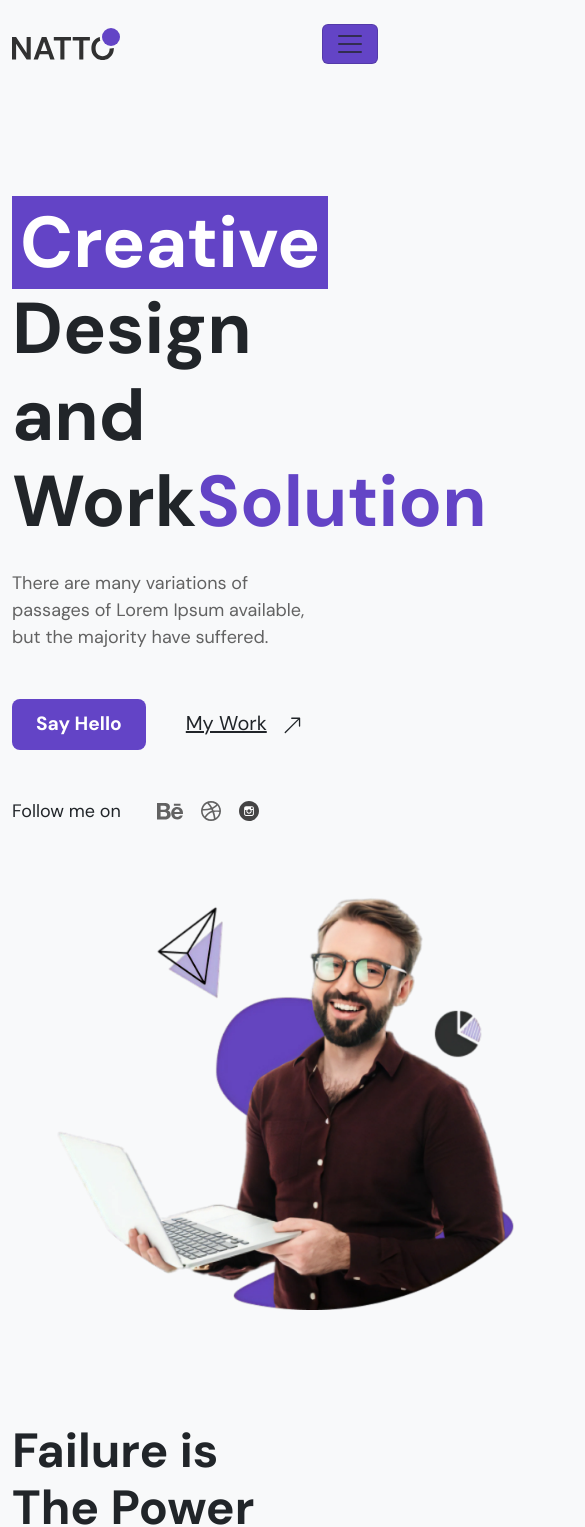
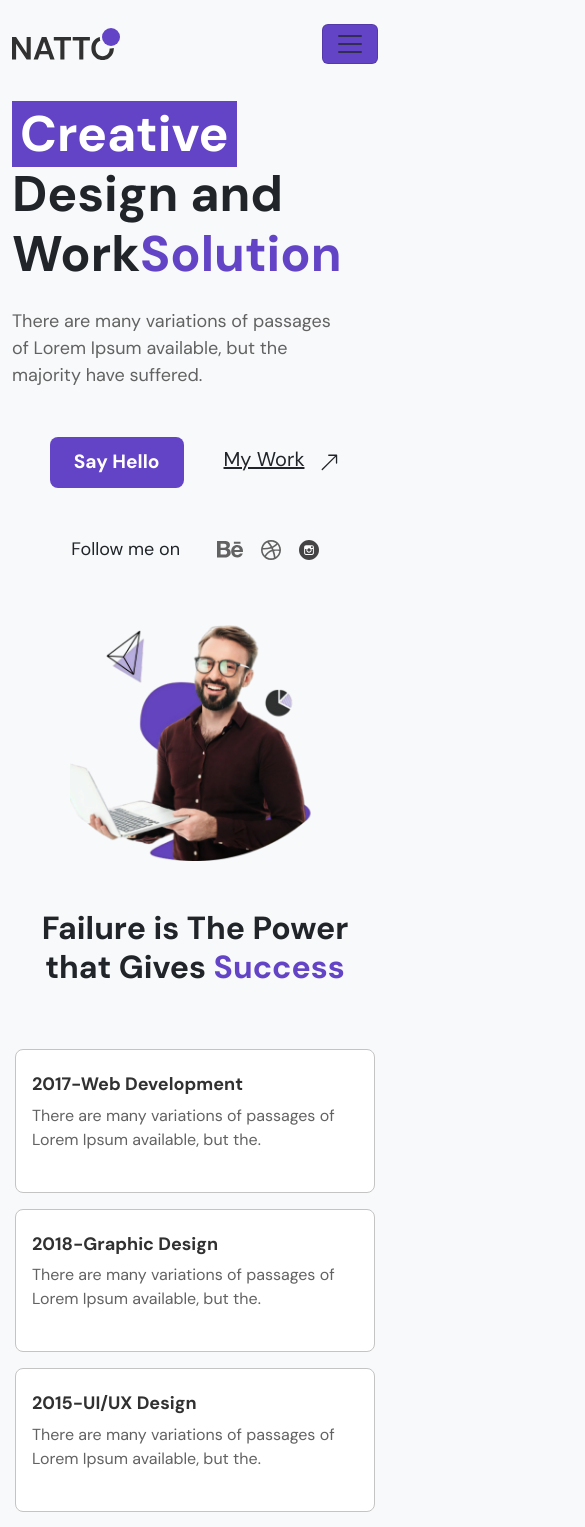
Before and after one commit to smanas1/portfolio, a Next.js app: page / in a window 390 px wide. Shown: the top 1527 px of the page, 585 px wide, since content can reach past the window. Built offline with nearby package versions, Linux system fonts and the light colour scheme; a web font is replaced by a local one.

Commit message:
md responsiv complete

```diff
--- a/src/app/style/_breakpoints.scss
+++ b/src/app/style/_breakpoints.scss
@@ -17,7 +17,7 @@
 
 $grid-breakpoints: (
   zero: 0,
-  xs: 400px,
+  xs: 575px,
   sm: 576px,
   md: 768px,
   lg: 992px,
--- a/src/app/style/hero.scss
+++ b/src/app/style/hero.scss
@@ -1,8 +1,14 @@
 .hero {
   margin-top: 8rem;
+  @include media-breakpoint-down(md) {
+    margin-top: 2rem;
+  }
   .hero-title {
     font-size: 4.5rem;
     font-weight: bold;
+    @include media-breakpoint-down(md) {
+      font-size: 50px;
+    }
     .creative {
       background-color: $main;
       color: $white;
@@ -17,8 +23,17 @@
     color: $gray;
     padding-right: 18%;
     margin-top: 1.5rem;
+    @include media-breakpoint-down(md) {
+      padding-right: 10%;
+    }
   }
+
   .hero-buttons {
+    @include media-breakpoint-down(md) {
+      display: flex;
+      justify-content: center;
+      align-items: center;
+    }
     svg {
       font-size: 1.3rem;
       margin-left: 15px;
@@ -45,6 +60,11 @@
     }
   }
   .social {
+    @include media-breakpoint-down(md) {
+      display: flex;
+      justify-content: center;
+      align-items: center;
+    }
     display: flex;
     svg {
       cursor: pointer;
@@ -64,3 +84,17 @@
     }
   }
 }
+.hero-image {
+  @include media-breakpoint-down(md) {
+    display: flex;
+    justify-content: center;
+    align-items: center;
+  }
+  img {
+    @include media-breakpoint-down(md) {
+      height: 250px !important;
+      width: 250px !important;
+      object-fit: cover;
+    }
+  }
+}
--- a/src/components/Agency/Agency.js
+++ b/src/components/Agency/Agency.js
@@ -42,8 +42,8 @@ const Agency = () => {
               <button>Say Hello</button>
             </div>
           </div>
-          <div className="col-lg-6">
-            <div className="agency-right">
+          <div className="col-lg-6 agency-right-row">
+            <div className="agency-right ">
               {agencyData.map((item, i) => (
                 <div
                   key={i}
--- a/src/components/Agency/agency.scss
+++ b/src/components/Agency/agency.scss
@@ -1,9 +1,20 @@
+.agency-right-row {
+  @include media-breakpoint-down(md) {
+  }
+}
 .agency {
+  margin-top: 100px;
+  margin-bottom: 100px;
+  @include media-breakpoint-down(md) {
+    margin-top: 0px;
+  }
   .agencyactive {
     margin-left: 50px;
+    @include media-breakpoint-down(md) {
+      margin-left: 0px;
+    }
   }
-  margin-top: 100px;
-  margin-bottom: 100px;
+
   .agency-right {
     .agency-card {
       height: 140px;
@@ -12,16 +23,48 @@
       align-items: center;
       border-radius: 8px;
       transition: 0.2s;
-      &:hover {
+      @include media-breakpoint-down(md) {
+        height: 200px;
+        padding: 30px 0px;
+        display: flex;
+        flex-direction: column;
+        justify-content: center;
+        align-items: center;
+        text-align: center;
+      }
+      h3 {
+        @include media-breakpoint-down(md) {
+          margin-top: 10px !important;
+        }
+      }
+    }
+
+    p {
+      @include media-breakpoint-down(md) {
+        padding-right: 0 !important;
+        padding-top: 10px;
       }
     }
   }
 
   .agency-left {
+    @include media-breakpoint-down(md) {
+      display: flex;
+      flex-direction: column;
+      justify-self: center;
+      align-items: center;
+    }
     margin-top: 100px;
+    @include media-breakpoint-down(md) {
+      margin-top: 0px;
+    }
     h2 {
       font-weight: bold;
       font-size: 2.5rem;
+      @include media-breakpoint-down(md) {
+        font-size: 2rem;
+        text-align: center;
+      }
       span {
         color: $main;
       }
@@ -29,6 +72,9 @@
     p {
       font-size: 1.125rem;
       color: $gray;
+      @include media-breakpoint-down(md) {
+        text-align: center;
+      }
     }
     button {
       font-weight: bold;
@@ -38,6 +84,9 @@
       border: none;
       background-color: $main;
       color: $white;
+      @include media-breakpoint-down(md) {
+        margin-bottom: 70px;
+      }
     }
   }
 }
--- a/src/components/Hero/Hero.js
+++ b/src/components/Hero/Hero.js
@@ -37,7 +37,7 @@ const Hero = () => {
             </div>
           </div>
           <div className="col-lg-6">
-            <div className="mt-5">
+            <div className="mt-5 hero-image">
               <Image width={600} src={heroimage} alt="ad" />
             </div>
           </div>
--- a/src/components/Member/member.scss
+++ b/src/components/Member/member.scss
@@ -1,7 +1,12 @@
 @import url("https://fonts.googleapis.com/css2?family=Grechen+Fuemen&display=swap");
 .member-left {
   position: relative;
-
+  img {
+    @include media-breakpoint-down(md) {
+      width: 100%;
+      height: 100%;
+    }
+  }
   .member-left-info {
     background-color: #6344c6;
     width: 241px;
@@ -25,18 +30,44 @@
       font-size: 1.25rem;
       font-weight: bold;
     }
+    @include media-breakpoint-down(md) {
+      border: none;
+      border-radius: 5px;
+      padding: 10px 0;
+      width: 100%;
+
+      height: fit-content;
+      top: 400px;
+      right: 0;
+    }
   }
 }
 .member-right {
+  @include media-breakpoint-down(md) {
+    display: flex;
+    justify-content: center;
+    align-items: center;
+    flex-direction: column;
+  }
   h2 {
     font-weight: bold;
     font-size: 2.5rem;
+    @include media-breakpoint-down(md) {
+      margin-top: 250px;
+      font-size: 2rem;
+      text-align: center;
+    }
     span {
       color: $main;
     }
   }
   p {
     color: $gray;
+    @include media-breakpoint-down(md) {
+      font-size: 1rem;
+      text-align: center;
+      padding-right: 0;
+    }
     font-size: 1.125rem;
     padding-right: 50px;
   }
@@ -49,10 +80,18 @@
     border-color: $main;
     border: 1px solid;
     background: none;
+    @include media-breakpoint-down(md) {
+      padding: 10px 25px;
+      font-size: 1rem;
+    }
   }
   .member-list {
     p {
       font-weight: bold;
+      @include media-breakpoint-down(md) {
+        font-size: 1rem;
+        text-align: center;
+      }
     }
     svg {
       font-size: 28px;
@@ -62,6 +101,9 @@
   }
   .member-counter {
     height: 100px;
+    @include media-breakpoint-down(md) {
+      height: 350px;
+    }
     h4 {
       span {
         font-weight: 400;
--- a/src/components/Partners/partner.scss
+++ b/src/components/Partners/partner.scss
@@ -3,6 +3,9 @@
     display: flex;
     justify-content: space-between;
     margin-top: 50px;
+    @include media-breakpoint-down(md) {
+      flex-direction: column;
+    }
   }
   .partner-list {
     border: 1px solid $border;
@@ -12,6 +15,9 @@
     align-items: center;
     padding: 70px;
     cursor: pointer;
+    @include media-breakpoint-down(md) {
+      margin-bottom: 10px;
+    }
     border-radius: 2px;
     h3 {
       margin-top: 20px;
@@ -21,6 +27,9 @@
   h2 {
     text-align: center;
     font-size: 2.625rem;
+    @include media-breakpoint-down(md) {
+      font-size: 1.625rem;
+    }
     font-weight: bold;
   }
 }
--- a/src/components/Slide/slide.scss
+++ b/src/components/Slide/slide.scss
@@ -1,5 +1,8 @@
 .slider-top {
   margin-top: 100px;
+  @include media-breakpoint-down(md) {
+    margin-top: 30px;
+  }
   display: flex;
   flex-direction: column;
   justify-content: center;
@@ -14,6 +17,10 @@
     width: 689px;
     margin-top: 20px;
     margin-bottom: 20px;
+    @include media-breakpoint-down(md) {
+      width: 100%;
+      font-size: 1rem;
+    }
   }
 }
 
@@ -23,10 +30,10 @@
   display: flex;
 }
 .slick-list {
-  padding: 20px !important;
 }
 .slide-item {
   padding: 10px;
+  margin: 0px 30px;
   background-color: #fff !important;
   .card-body {
     padding: 0;
--- a/src/components/Subscribe/subscribe.scss
+++ b/src/components/Subscribe/subscribe.scss
@@ -7,8 +7,15 @@
   align-items: center;
   border-radius: 8px;
   margin-bottom: 100px;
+  padding-bottom: 50px;
+  @include media-breakpoint-down(md) {
+    width: 100%;
+    margin: 10px;
+    flex-direction: column;
+  }
   .subscribe-inputs {
     position: relative;
+
     padding-right: 35px;
     button {
       border: none;
@@ -24,6 +31,11 @@
       svg {
         margin-bottom: 5px;
       }
+      @include media-breakpoint-down(md) {
+        height: 35px;
+        width: 55px;
+        top: 3px;
+      }
     }
     input {
       height: 60px;
@@ -33,16 +45,33 @@
       padding-left: 20px;
       outline: none;
       font-size: 23px;
+      @include media-breakpoint-down(md) {
+        height: 40px;
+        width: 100%;
+        border: none;
+        font-size: 18px;
+        border-radius: 5px;
+        right: 0;
+        top: 5px;
+      }
     }
   }
   .subscribe-content-wrapper {
     padding: 50px;
+    @include media-breakpoint-down(md) {
+      padding: 20px;
+      width: 100%;
+    }
   }
   h2 {
     font-weight: bold;
     color: $white;
     width: 405px;
     font-size: 3rem;
+    @include media-breakpoint-down(md) {
+      width: 100%;
+      font-size: 2rem;
+    }
   }
   p {
     font-style: 1.125rem;
@@ -50,5 +79,9 @@
     margin-top: 20px;
     width: 400px;
     font-family: "Open Sans", sans-serif !important;
+    @include media-breakpoint-down(md) {
+      width: 100%;
+      font-size: 1rem;
+    }
   }
 }
--- a/src/components/Sucess/Sucess.js
+++ b/src/components/Sucess/Sucess.js
@@ -42,7 +42,7 @@ const Sucess = () => {
                 Failure is The Power that Gives <span>Success</span>
               </h3>
             </div>
-            <div className="row gap-3 mt-5">
+            <div className="row gap-3 mt-5 sucess-box">
               {sucessData.map((item, i) => (
                 <div
                   onClick={() => toggleActive(item, i)}
--- a/src/components/Sucess/sucess.scss
+++ b/src/components/Sucess/sucess.scss
@@ -1,4 +1,15 @@
 .sucess {
+  margin-top: 7rem;
+  margin-bottom: 5rem;
+  @include media-breakpoint-down(md) {
+    margin-top: 3rem;
+    margin-bottom: 3rem;
+  }
+  .sucess-box {
+    @include media-breakpoint-down(md) {
+      padding: 15px;
+    }
+  }
   .active {
     background-color: $main !important;
 
@@ -9,12 +20,16 @@
       color: $white !important;
     }
   }
-  margin-top: 7rem;
-  margin-bottom: 5rem;
+
   .sucess-title h3 {
     font-size: 3rem;
     font-weight: bold;
     margin-right: 5rem;
+    @include media-breakpoint-down(md) {
+      margin-right: 0;
+      text-align: center;
+      font-size: 2rem;
+    }
     span {
       color: $main;
     }
@@ -43,6 +58,13 @@
   // Left
 
   .sucess-left {
+    @include media-breakpoint-down(md) {
+      display: flex;
+      text-align: center;
+      flex-direction: column;
+      justify-content: center;
+      align-items: center;
+    }
     button {
       color: $main;
       font-weight: bold;
@@ -56,12 +78,19 @@
     p {
       font-size: 1.125rem;
       color: $gray;
-      width: 470px;
+      @include media-breakpoint-down(md) {
+        padding-right: 10px;
+      }
+      padding-right: 145px;
     }
     .sucess-left-p {
+      @include media-breakpoint-down(md) {
+        margin-top: 30px;
+      }
       border-left: 2px solid $main;
       height: 80px;
       padding-left: 0.825rem;
+
       button {
         font-weight: bold;
         font-size: 1.2rem;
@@ -76,9 +105,11 @@
     .sucess-left-data {
       margin-top: 160px;
       margin-left: 0.825rem;
-
-      p {
-        width: 400px;
+      h1 {
+        @include media-breakpoint-down(md) {
+          padding: 0 30px;
+          margin-top: 20px;
+        }
       }
     }
   }
```
Also changed, not shown: src/components/Slide/Slide.js (+12 -16 lines).
